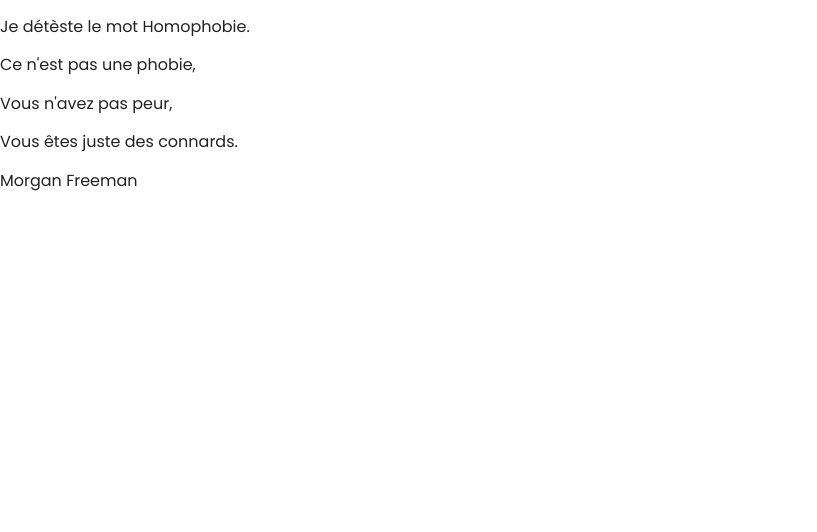
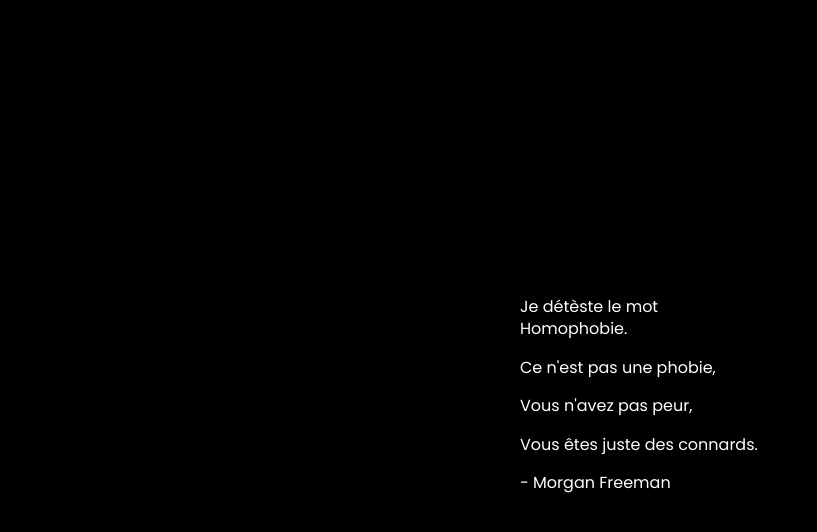
Before and after one commit to eracom-gr451/cfaucherre-haiku, a plain HTML site: page index.html in a window 1280 px wide. Shown: the whole page, without its empty margins (0-817 px from the left). Drawn offline with Linux system fonts and the light colour scheme; files that its build step writes are made by us from their sources.

Commit message:
Modification README + CSS

```diff
--- a/index.html
+++ b/index.html
@@ -10,10 +10,12 @@
         <link href="https://fonts.googleapis.com/css?family=Poppins" rel="stylesheet">
     </head>
     <body>
+        <article>
         <p>Je détèste le mot Homophobie.</p>
         <p>Ce n'est pas une phobie,<p>
         <p>Vous n'avez pas peur,<p>
         <p>Vous êtes juste des connards.<p>
-            <p>Morgan Freeman<p>
+            <p>- Morgan Freeman<p>
+            </article>
     </body>
 </html>
--- a/css/main.css
+++ b/main.css
@@ -11,10 +11,24 @@
    ========================================================================== */
 
 html {
-    color: #222;
+    color:#FEFEFE;
     font-size: 1em;
     line-height: 1.4;
     font-family: 'Poppins', sans-serif;
+    font-weight:3em
+
+}
+
+article {
+    width:15em;
+    margin:0 auto;
+    margin-top:37vh;
+
+}
+
+body{
+    background-color:black
+
 }
 
 /*
```
Also changed, not shown: normalize.css (renamed from css/normalize.css), 1 other file.
